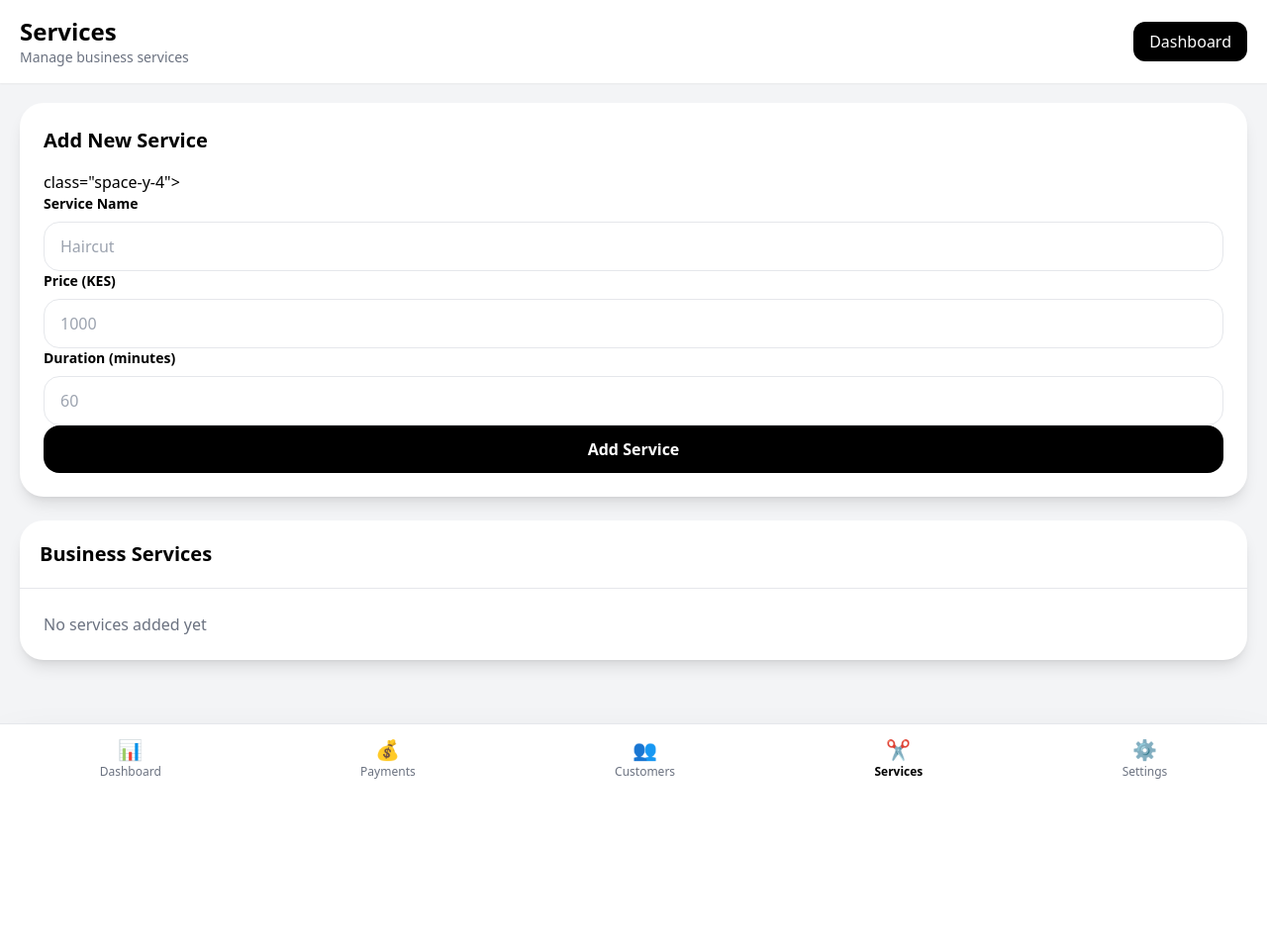
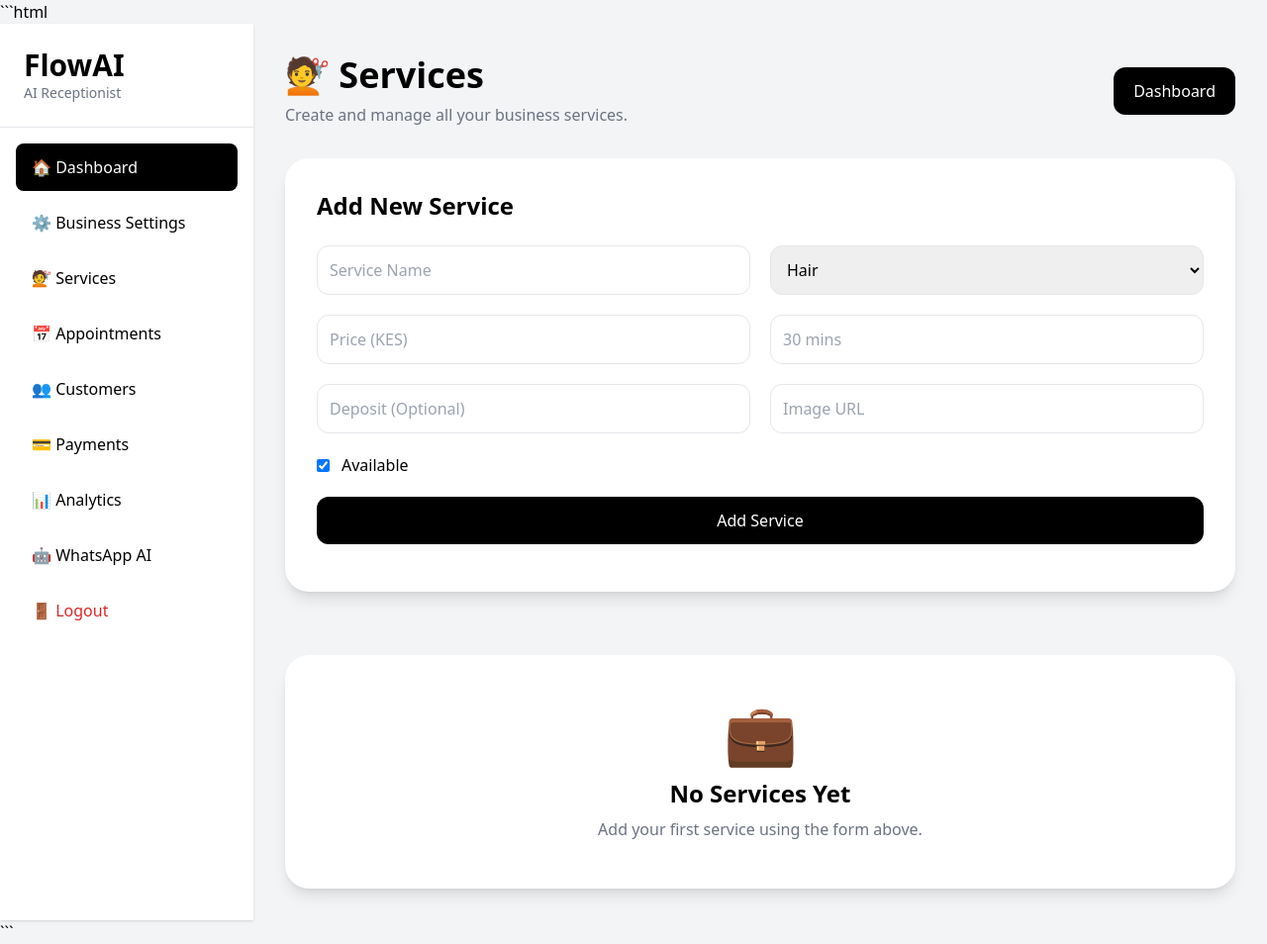
Before and after one commit to rachaelwanja/whatsapp-ai-bot-254, a Flask app: page /services in a window 1280 px wide. Shown: the whole page at 99% size. Before the commit the page ends 787 px from the top, so only its background shows below. Run offline with Flask 3, Linux system fonts and the light colour scheme; the visitor is signed in with stand-in values (Sample User, id 1); some libraries are stand-ins or nearby versions.

Commit message:
Update services.html

````diff
--- a/templates/services.html
+++ b/templates/services.html
@@ -1,102 +1,131 @@
+```html
 <!DOCTYPE html>
 <html>
+
 <head>
 
-    <title>Services — FlowAI</title>
+    <title>FlowAI Services</title>
 
     <meta name="viewport"
-          content="width=device-width, initial-scale=1.0">
+          content="width=device-width, initial-scale=1">
 
     <script src="https://cdn.tailwindcss.com"></script>
 
 </head>
 
-<body class="bg-gray-100 pb-24">
+<body class="bg-gray-100">
 
-<!-- TOP BAR -->
-<div class="sticky top-0 bg-white shadow-sm z-40 px-5 py-4 flex justify-between items-center">
+<div class="flex min-h-screen">
+
+    {% include "sidebar.html" %}
+
+    <div class="flex-1 p-8">
+
+        <!-- HEADER -->
+
+        <div class="flex justify-between items-center mb-8">
 
             <div>
 
-        <h1 class="text-2xl font-bold">
-            Services
+                <h1 class="text-4xl font-bold">
+                    💇 Services
                 </h1>
 
-        <p class="text-gray-500 text-sm">
-            Manage business services
+                <p class="text-gray-500 mt-2">
+                    Create and manage all your business services.
                 </p>
 
             </div>
 
             <a href="/dashboard"
-       class="bg-black text-white px-4 py-2 rounded-xl">
+               class="bg-black text-white px-5 py-3 rounded-xl">
+
                 Dashboard
+
             </a>
 
         </div>
 
-<!-- MAIN -->
-<div class="p-5">
+        <!-- ADD SERVICE -->
 
-    <!-- ADD SERVICE -->
-    <div class="bg-white rounded-3xl shadow-lg p-6 mb-6">
+        <div class="bg-white rounded-3xl shadow-lg p-8 mb-8">
 
-        <h2 class="text-xl font-bold mb-4">
+            <h2 class="text-2xl font-bold mb-6">
+
                 Add New Service
+
             </h2>
 
-        <form action="/add-service"
-      method="POST">
-              class="space-y-4">
+            <form
+                action="/add-service"
+                method="POST"
+                class="grid md:grid-cols-2 gap-5">
 
-            <!-- NAME -->
-            <div>
+                <input
+                    type="text"
+                    name="name"
+                    placeholder="Service Name"
+                    required
+                    class="border rounded-xl p-3">
 
-                <label class="block mb-2 text-sm font-semibold">
-                    Service Name
+                <select
+                    name="category"
+                    class="border rounded-xl p-3">
+
+                    <option>Hair</option>
+                    <option>Barber</option>
+                    <option>Beauty</option>
+                    <option>Spa</option>
+                    <option>Massage</option>
+                    <option>Medical</option>
+                    <option>Consultation</option>
+                    <option>Other</option>
+
+                </select>
+
+                <input
+                    type="number"
+                    name="price"
+                    placeholder="Price (KES)"
+                    required
+                    class="border rounded-xl p-3">
+
+                <input
+                    type="text"
+                    name="duration"
+                    placeholder="30 mins"
+                    required
+                    class="border rounded-xl p-3">
+
+                <input
+                    type="number"
+                    name="deposit"
+                    placeholder="Deposit (Optional)"
+                    class="border rounded-xl p-3">
+
+                <input
+                    type="text"
+                    name="image"
+                    placeholder="Image URL"
+                    class="border rounded-xl p-3">
+
+                <div class="flex items-center gap-3">
+
+                    <input
+                        type="checkbox"
+                        name="available"
+                        checked>
+
+                    <label>
+
+                        Available
+
                     </label>
-
-                <input type="text"
-                       name="name"
-                       placeholder="Haircut"
-                       required
-                       class="w-full border rounded-2xl px-4 py-3">
 
                 </div>
 
-            <!-- PRICE -->
-            <div>
-
-                <label class="block mb-2 text-sm font-semibold">
-                    Price (KES)
-                </label>
-
-                <input type="number"
-                       name="price"
-                       placeholder="1000"
-                       required
-                       class="w-full border rounded-2xl px-4 py-3">
-
-            </div>
-
-            <!-- DURATION -->
-            <div>
-
-                <label class="block mb-2 text-sm font-semibold">
-                    Duration (minutes)
-                </label>
-
-                <input type="number"
-                       name="duration"
-                       placeholder="60"
-                       required
-                       class="w-full border rounded-2xl px-4 py-3">
-
-            </div>
-
-            <!-- BUTTON -->
-            <button type="submit"
-                    class="w-full bg-black text-white py-3 rounded-2xl font-semibold">
+                <button
+                    class="bg-black text-white rounded-xl p-3 md:col-span-2">
 
                     Add Service
 
@@ -106,55 +135,119 @@
 
         </div>
 
-    <!-- SERVICES LIST -->
-    <div class="bg-white rounded-3xl shadow-lg overflow-hidden">
+        <!-- SERVICES -->
 
-        <div class="p-5 border-b">
+        <div class="grid md:grid-cols-2 xl:grid-cols-3 gap-6">
 
-            <h2 class="text-xl font-bold">
-                Business Services
-            </h2>
+        {% for service in services %}
+
+        <div class="bg-white rounded-3xl shadow hover:shadow-xl transition overflow-hidden">
+
+            {% if service.image %}
+
+            <img
+                src="{{ service.image }}"
+                class="w-full h-56 object-cover">
+
+            {% else %}
+
+            <div class="h-56 bg-gray-200 flex items-center justify-center text-7xl">
+
+                💇
 
             </div>
 
-        {% if services %}
+            {% endif %}
 
-        <div class="divide-y">
+            <div class="p-6">
 
-            {% for service in services %}
+                <h2 class="text-2xl font-bold">
 
-            <div class="p-5 flex justify-between items-center">
+                    {{ service.name }}
+
+                </h2>
+
+                <p class="text-gray-500 mt-1">
+
+                    {{ service.category }}
+
+                </p>
+
+                <div class="mt-5 space-y-2">
 
                     <div>
 
-                    <h3 class="font-bold text-lg">
-                        {{ service.name }}
-                    </h3>
+                        💰
 
-                    <p class="text-gray-500 text-sm mt-1">
+                        <span class="font-bold text-green-600">
 
                             KES {{ service.price }}
-                        •
-                        {{ service.duration }} mins
 
-                    </p>
+                        </span>
 
                     </div>
 
-                <!-- STATUS -->
-                {% if service.active %}
+                    <div>
 
-                <span class="bg-green-100 text-green-600 px-3 py-1 rounded-full text-sm">
-                    Active
+                        ⏱
+
+                        {{ service.duration }}
+
+                    </div>
+
+                    <div>
+
+                        Deposit
+
+                        <strong>
+
+                            KES {{ service.deposit }}
+
+                        </strong>
+
+                    </div>
+
+                </div>
+
+                {% if service.available %}
+
+                <span class="inline-block mt-5 bg-green-100 text-green-700 px-3 py-1 rounded-full">
+
+                    🟢 Available
+
                 </span>
 
                 {% else %}
 
-                <span class="bg-red-100 text-red-600 px-3 py-1 rounded-full text-sm">
-                    Inactive
+                <span class="inline-block mt-5 bg-red-100 text-red-700 px-3 py-1 rounded-full">
+
+                    🔴 Unavailable
+
                 </span>
 
                 {% endif %}
+
+                <div class="flex gap-3 mt-6">
+
+                    <a
+                        href="/edit-service/{{ service.id }}"
+                        class="flex-1 bg-blue-600 text-white text-center py-2 rounded-xl">
+
+                        ✏️ Edit
+
+                    </a>
+
+                    <a
+                        href="/delete-service/{{ service.id }}"
+                        class="flex-1 bg-red-600 text-white text-center py-2 rounded-xl">
+
+                        🗑 Delete
+
+                    </a>
+
+                </div>
+
+            </div>
 
         </div>
 
@@ -162,11 +255,27 @@
 
         </div>
 
-        {% else %}
+        {% if not services %}
 
-        <div class="p-6 text-gray-500">
+        <div class="bg-white rounded-3xl shadow-lg p-12 text-center mt-8">
 
-            No services added yet
+            <div class="text-6xl mb-4">
+
+                💼
+
+            </div>
+
+            <h2 class="text-2xl font-bold">
+
+                No Services Yet
+
+            </h2>
+
+            <p class="text-gray-500 mt-2">
+
+                Add your first service using the form above.
+
+            </p>
 
         </div>
 
@@ -176,65 +285,7 @@
 
 </div>
 
-<!-- MOBILE NAV -->
-<div class="fixed bottom-0 left-0 right-0 bg-white border-t shadow-2xl flex justify-around py-3">
+</body>
 
-    <a href="/dashboard"
-       class="flex flex-col items-center text-gray-500">
-
-        <span class="text-xl">📊</span>
-
-        <span class="text-xs">
-            Dashboard
-        </span>
-
-    </a>
-
-    <a href="/payments"
-       class="flex flex-col items-center text-gray-500">
-
-        <span class="text-xl">💰</span>
-
-        <span class="text-xs">
-            Payments
-        </span>
-
-    </a>
-
-    <a href="/customers"
-       class="flex flex-col items-center text-gray-500">
-
-        <span class="text-xl">👥</span>
-
-        <span class="text-xs">
-            Customers
-        </span>
-
-    </a>
-
-    <a href="/services"
-       class="flex flex-col items-center text-black">
-
-        <span class="text-xl">✂️</span>
-
-        <span class="text-xs font-semibold">
-            Services
-        </span>
-
-    </a>
-
-    <a href="/settings"
-       class="flex flex-col items-center text-gray-500">
-
-        <span class="text-xl">⚙️</span>
-
-        <span class="text-xs">
-            Settings
-        </span>
-
-    </a>
-
-</div>
-
-</body>
 </html>
+```
````
Lines whose indentation alone changed are shown as unchanged.
